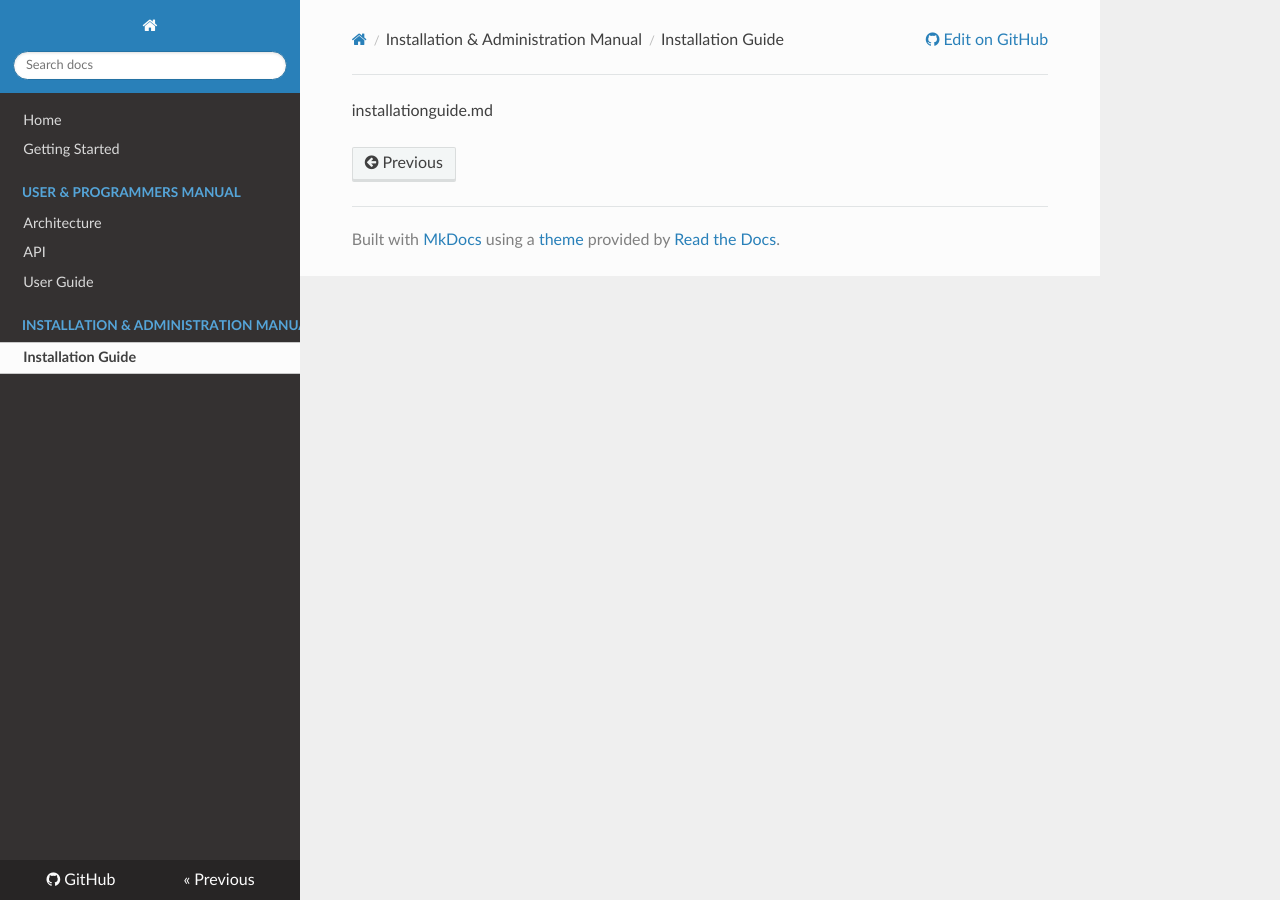
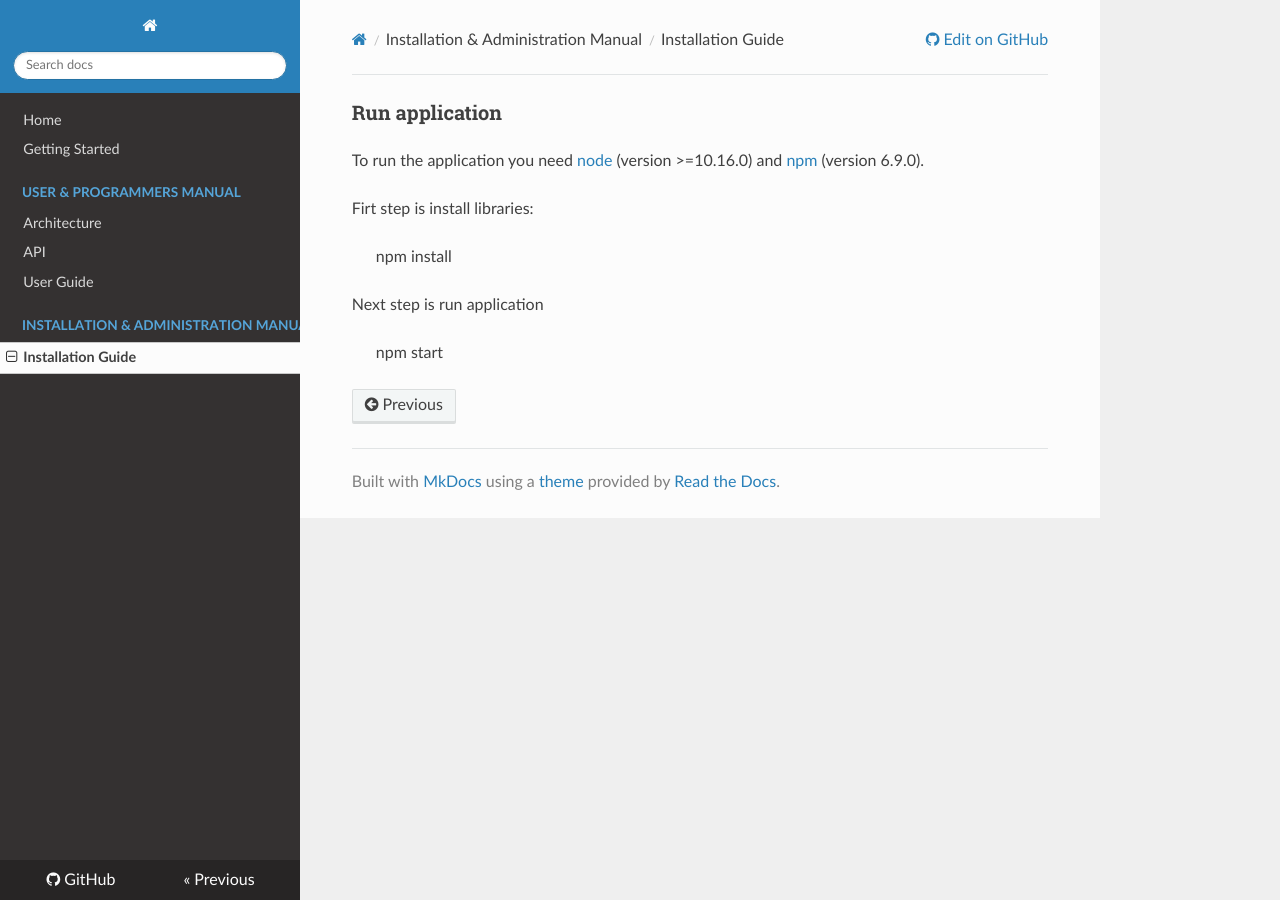
Before and after one commit to MikolajSzumigalski/CONTRA-2.0, an MkDocs documentation site: the page built from docs/installationguide.md, in a window 1280 px wide. Built offline with MkDocs 1.6.1, drawn with Linux system fonts in a browser that asks for light colours; nearby versions of some CDN libraries; old or Windows-style settings are respelled for this version of MkDocs.

Commit message:
Update installationguide.md

```diff
--- a/docs/installationguide.md
+++ b/docs/installationguide.md
@@ -1 +1,8 @@
-installationguide.md
+### Run application
+To run the application you need [node](https://nodejs.org/en/) (version >=10.16.0) and [npm](https://www.npmjs.com/) (version 6.9.0).
+
+Firt step is install libraries:
+> npm install
+
+Next step is run application
+> npm start
```
